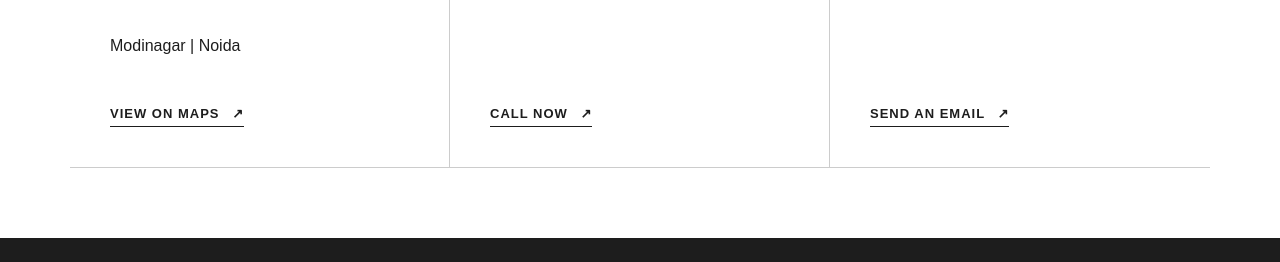
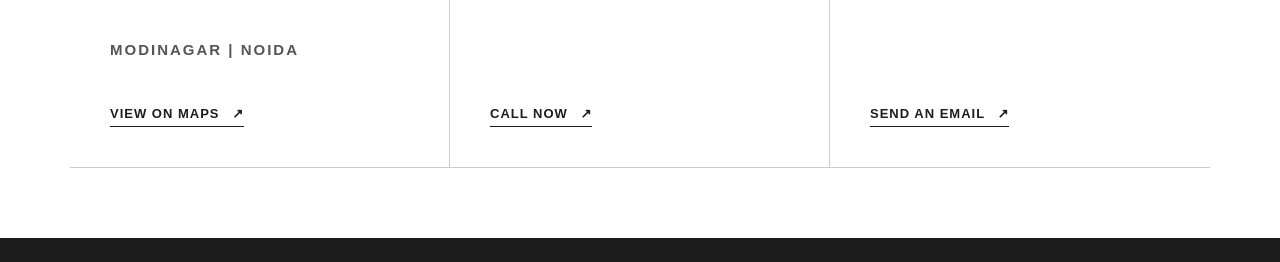
Before and after one commit to himank-03/Studio-sm.ar.t, a plain HTML site: page contact.html in a window 1280 px wide. Shown: the part 902-1164 px from the top of the page. Drawn offline with Linux system fonts and the light colour scheme.

Commit message:
updated the address cities in the contact page second section

```diff
--- a/contact.html
+++ b/contact.html
@@ -47,7 +47,7 @@
                 <h3>
                     <strong>Studio SM.AR.T</strong><br>
                 </h3>
-                <p>Modinagar    |    Noida</p>
+                <p class="cities">Modinagar    |    Noida</p>
 
                 <a href="https://maps.app.goo.gl/y6sCvbH8SDWv7pqx5" target="_blank" rel="noopener noreferrer">
                     View on Maps <span>↗</span>
```
